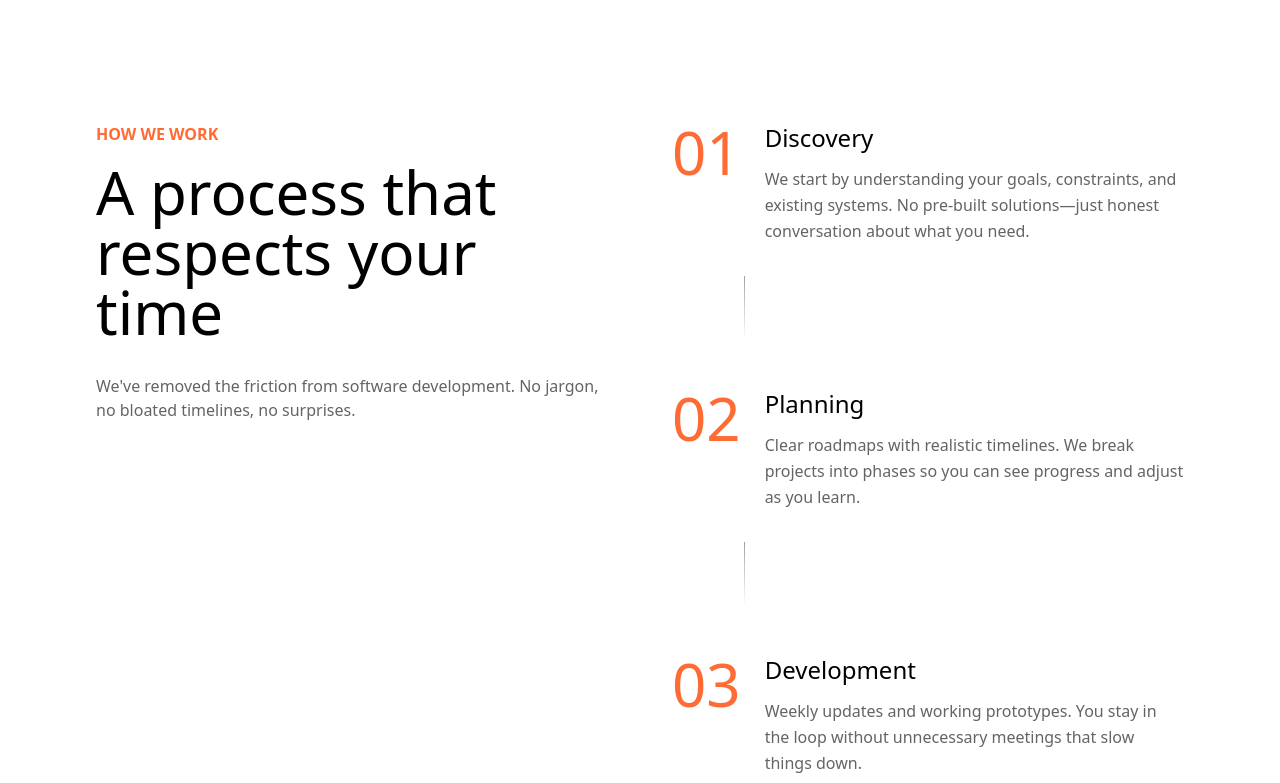
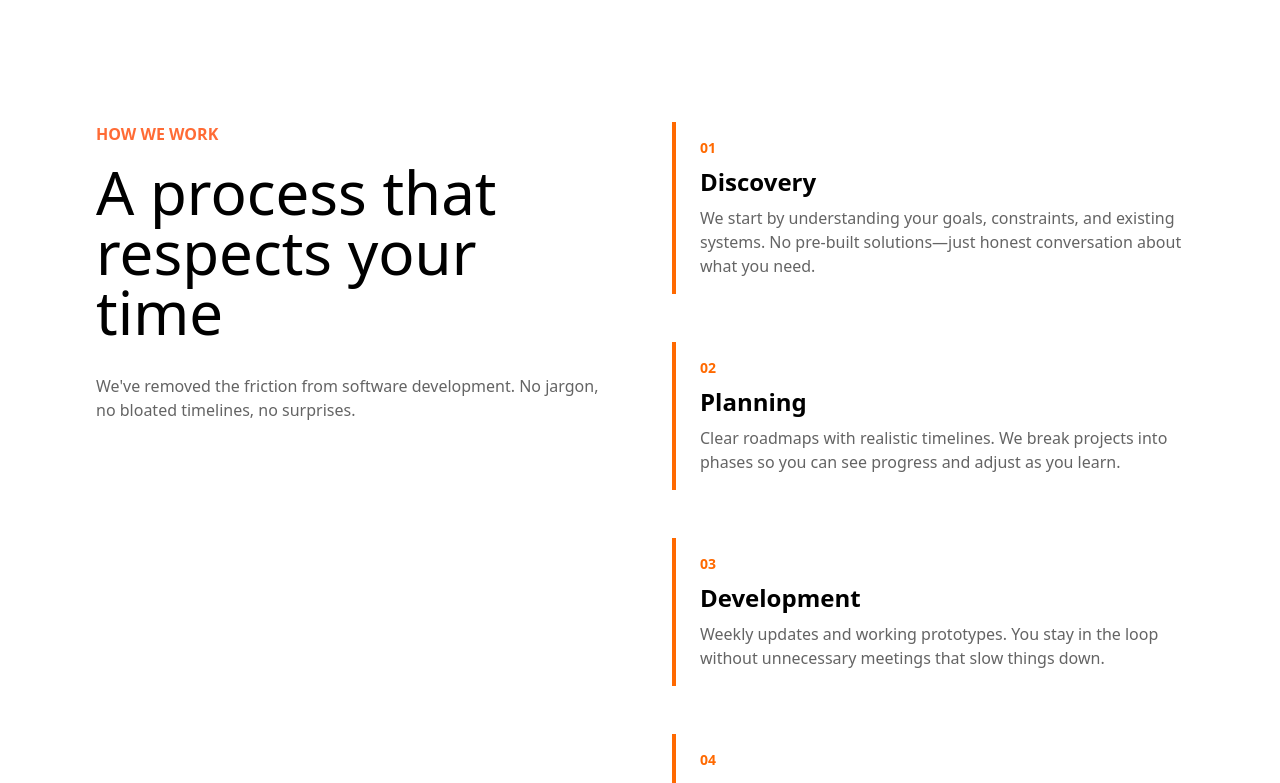
Before and after one commit to DuckGroup/streamline_solutions, a Next.js app: page / in a window 1280 px wide. Shown: the part 1840-2623 px from the top of the page. Built offline with nearby package versions, Linux system fonts and the light colour scheme.

Commit message:
highlight text

```diff
--- a/app/components/approach.tsx
+++ b/app/components/approach.tsx
@@ -1,6 +1,8 @@
+"use client";
+import { ApproachItem } from "./approachItem";
 import { SectionIntro } from "./sectionintro";
 
-const approaches = [
+export const approaches = [
   {
     number: "01",
     title: "Discovery",
@@ -44,22 +46,7 @@ export const Approach = () => {
 
           <div className="space-y-12">
             {approaches.map((approach, index) => (
-              <div key={index} className="group">
-                <div className="flex gap-6">
-                  <div className="text-6xl text-hanuman">
-                    {approach.number}
-                  </div>
-                  <div>
-                    <h3 className="text-2xl text-black mb-3">
-                      {approach.title}
-                    </h3>
-                    <p className="leading-relaxed">{approach.description}</p>
-                  </div>
-                </div>
-                {index < approaches.length - 1 && (
-                  <div className="ml-18 mt-8 h-16 w-px bg-linear-to-b from-stone-400 to-transparent" />
-                )}
-              </div>
+              <ApproachItem key={index} approach={approach} index={index} />
             ))}
           </div>
         </div>
--- /dev/null
+++ b/app/components/approachItem.tsx
@@ -0,0 +1,35 @@
+"use client";
+import { motion } from "framer-motion";
+
+interface ApproachItemProps {
+  approach: {
+    number: string;
+    title: string;
+    description: string;
+  };
+  index: number;
+}
+
+export const ApproachItem = ({ approach, index }: ApproachItemProps) => {
+  return (
+    <motion.div
+      initial={{ opacity: 0.3, x: -20 }}
+      whileInView={{
+        opacity: 1,
+        x: 0,
+        transition: { duration: 0.5 }
+      }}
+      viewport={{
+        once: false, // Set to true if you want animation only once
+        amount: 0.5  // 50% of element must be visible
+      }}
+      className="border-l-4 border-orange-500 pl-6 py-4 transition-all"
+    >
+      <div className="text-orange-500 font-bold text-sm mb-2">
+        {approach.number}
+      </div>
+      <h3 className="text-2xl font-semibold mb-2">{approach.title}</h3>
+      <p className="text-gray-600">{approach.description}</p>
+    </motion.div>
+  );
+};
```
